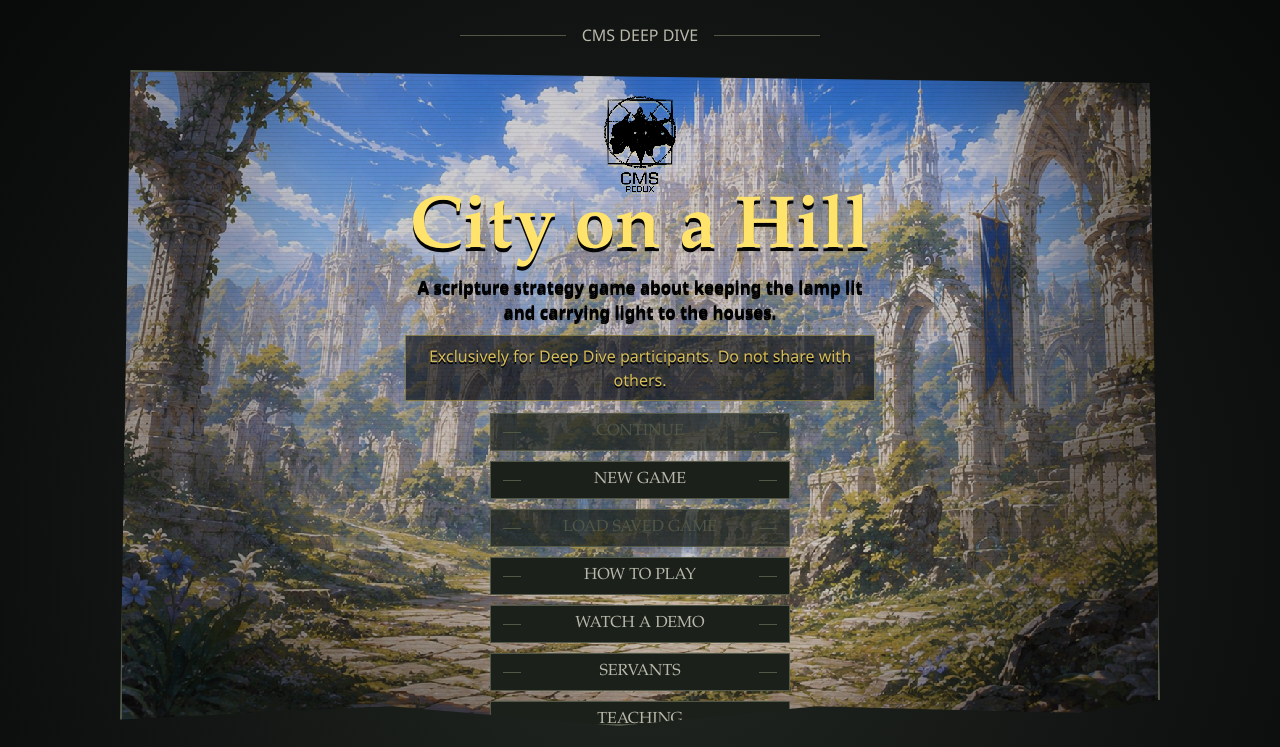
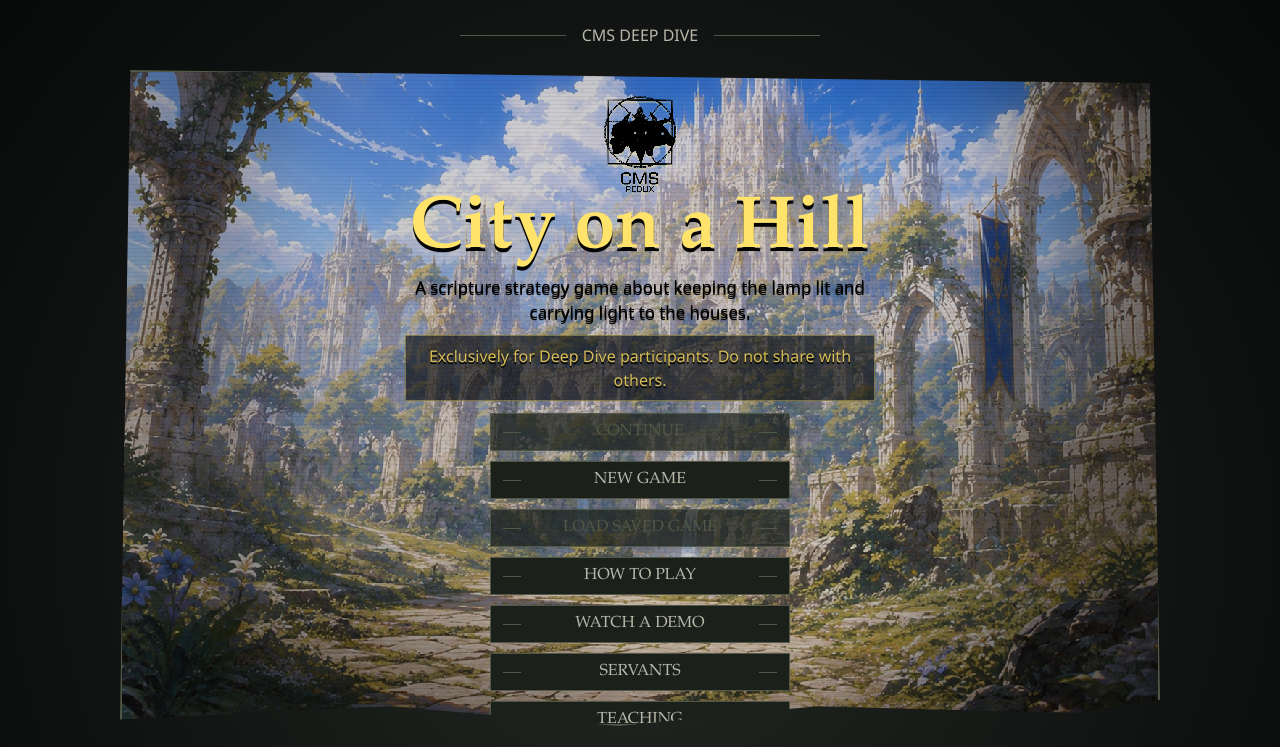
Before and after one commit to NipuniThakshila2000/city-on-a-hill, a React (Vite) app: page / in a window 1280 px wide. Shown: the top 747 px of the page. Built offline with nearby package versions, Linux system fonts and the light colour scheme.

Commit message:
Lighten menu tagline text

```diff
--- a/src/ui/MainMenu.module.css
+++ b/src/ui/MainMenu.module.css
@@ -135,7 +135,7 @@
 .logLine {
   font-size: clamp(14px, 2.1vh, 18px);
   color: #000 !important;
-  font-weight: 700;
+  font-weight: 300;
   text-shadow: none;
 }
 
```
